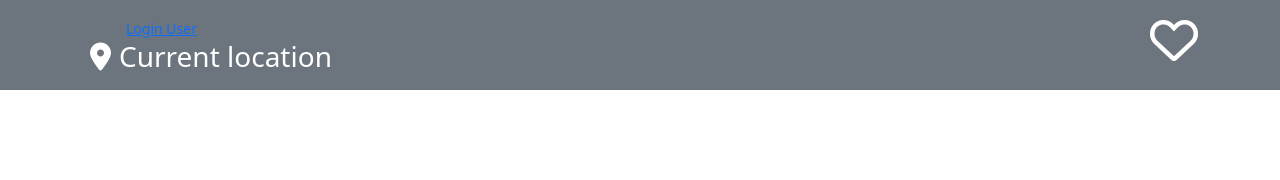
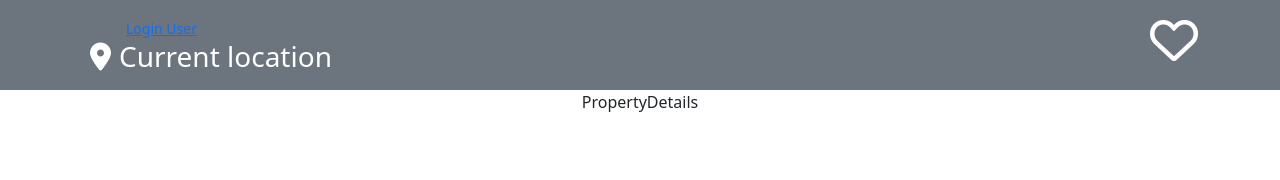
Before and after one commit to ArchismanBhaumik/betterBroker, a React (Create React App) app: page /details in a window 1280 px wide. Shown: the top 180 px of the page. Built offline with nearby package versions, Linux system fonts and the light colour scheme.

Commit message:
added propertydetails component

```diff
--- a/src/App.js
+++ b/src/App.js
@@ -7,9 +7,9 @@ import Body from './Component/Body';
 function App() {
   return (
     <div className="App">
-      <Header/>
-      <Body/>
-      <Footer/>
+      <Header />
+      <Body />
+      <Footer />
     </div>
   );
 }
--- a/src/Component/Body.jsx
+++ b/src/Component/Body.jsx
@@ -6,7 +6,7 @@ import PostAd from './PostAd';
 import ListProperty from './ListProperty';
 import Login from './Login';
 import Register from './Register';
-
+import PropertyDetails from './PropertyDetails';
 
 function Body() {
   return ( <div>
@@ -17,6 +17,7 @@ function Body() {
         <Route path='list' element={<ListProperty/>}/>
         <Route path='login' element={<Login/>}/>
         <Route path='register' element={<Register/>}/>
+        <Route path='details' element={<PropertyDetails/>}/>
       </Routes>
   </div> );
 }
--- a/src/Component/Post.jsx
+++ b/src/Component/Post.jsx
@@ -1,7 +1,8 @@
 import React from 'react'
-
+import { Link } from 'react-router-dom'
 export default function Post() {
   return (
+    <Link to='/details'>
     <div className='postCard p-2 px-0 m-3 rounded-4 row'>
         <div className='bg-white mx-auto px-3 py-3  cardDetail'>
             <div className="row">
@@ -16,5 +17,6 @@ export default function Post() {
 
         </div>
     </div>
+    </Link>
   )
 }
--- /dev/null
+++ b/src/Component/PropertyDetails.jsx
@@ -0,0 +1,9 @@
+import React from 'react'
+
+function PropertyDetails() {
+  return (
+    <div>PropertyDetails</div>
+  )
+}
+
+export default PropertyDetails
--- a/src/index.js
+++ b/src/index.js
@@ -9,7 +9,7 @@ const root = ReactDOM.createRoot(document.getElementById('root'));
 root.render(
   <React.StrictMode>
     <BrowserRouter>
-    <App />
+      <App />
     </BrowserRouter>
   </React.StrictMode>
 );
```
